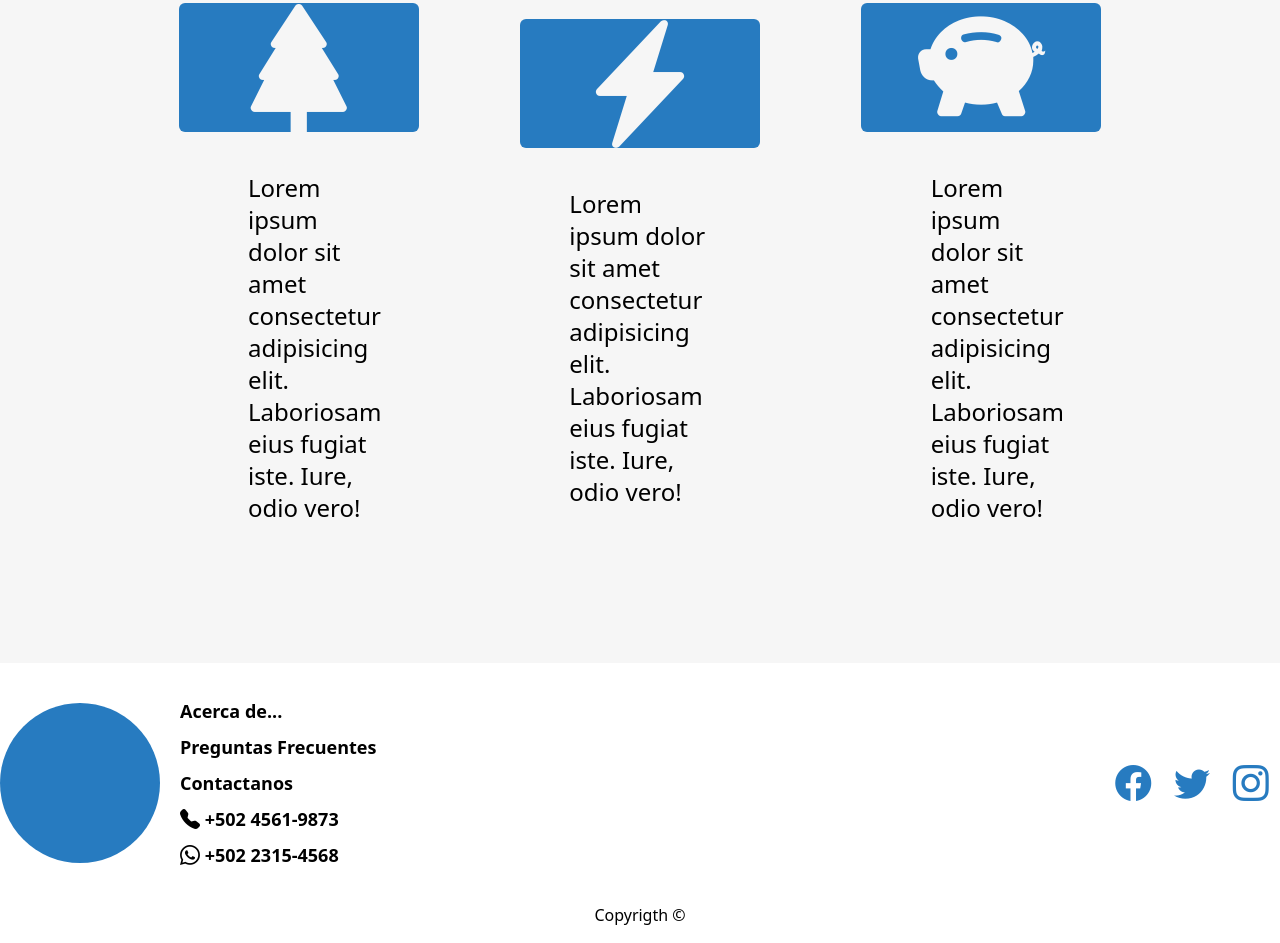
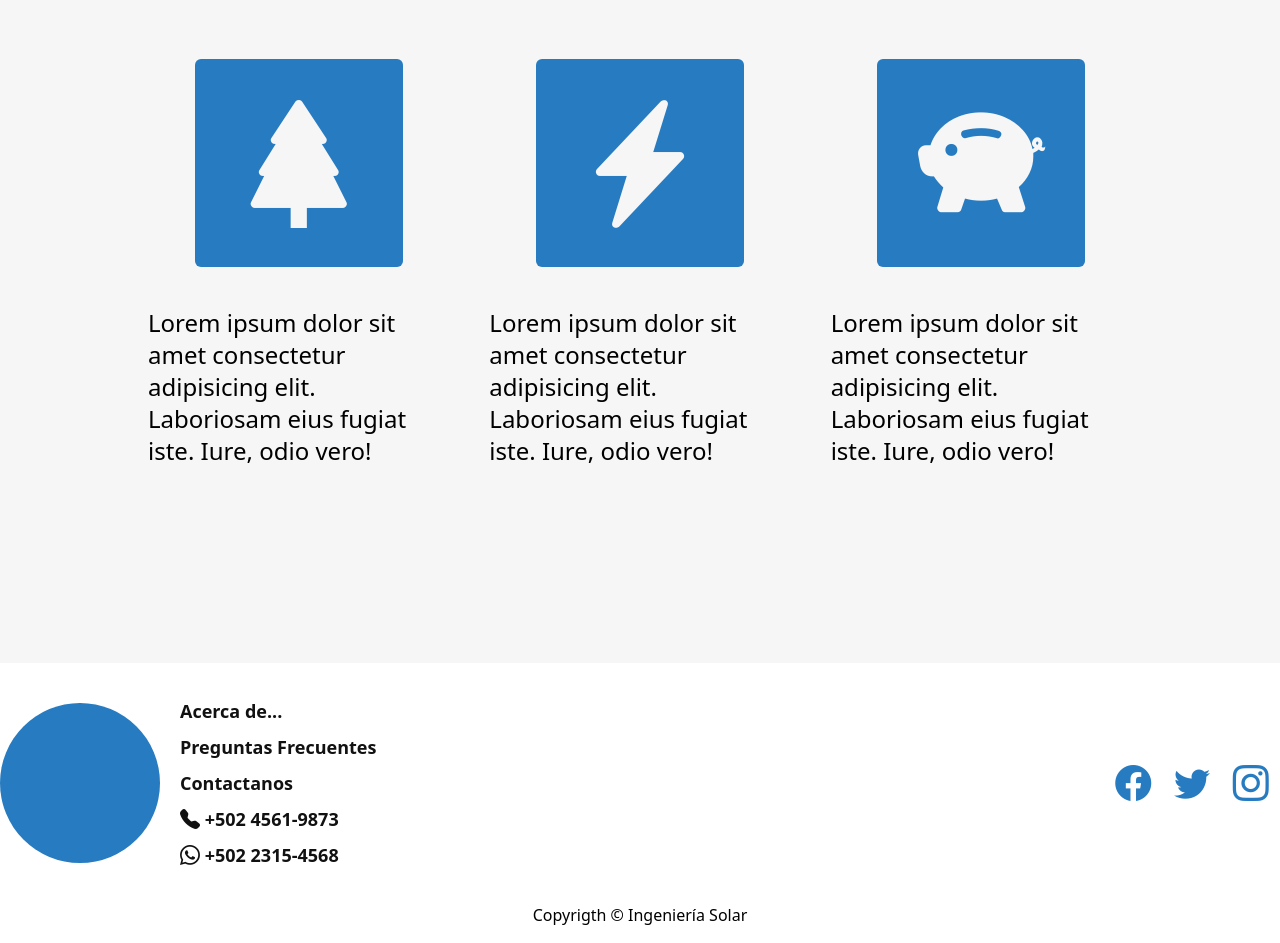
Before and after one commit to JOMADELEMA/ingenieria-solar-website, a website: page index.html in a window 1280 px wide. Shown: the part 1737-2680 px from the top of the page. Drawn offline with nearby package versions, Linux system fonts and the light colour scheme.

Commit message:
UI/UX fixes

```diff
--- a/index.html
+++ b/index.html
@@ -23,13 +23,13 @@
         </div>
         <div id="logo__container" class="mr-5 text-3xl lg:mr-0 lg:ml-5">Ingeniería Solar</div>
         <div id="nav__links--collapsed" class="hidden lg:block lg:mr-5" >
-          <a href="#" class="hover:text-darkest px-2 rounded-md"
+          <a href="#" class="hover:text-darkest xl:text-xl px-2 rounded-md"
             >Acerca de...</a
           >
-          <a href="#" class="hover:text-darkest px-2 rounded-md"
+          <a href="#" class="hover:text-darkest xl:text-xl px-2 rounded-md"
             >Contactanos</a
           >
-          <a href="#" class="hover:text-darkest px-2 rounded-md"
+          <a href="#" class="hover:text-darkest xl:text-xl px-2 rounded-md"
             >Preguntas frecuentes</a
           >
         </div>
@@ -64,7 +64,7 @@
       <!-- End of Sidebar-->
 
       <!-- Main Section -->
-      <section id="main__section" class="h-96 lg:h-screen flex flex-col justify-center">
+      <section id="main__section" class="h-110 lg:h-screen flex flex-col justify-center">
         <div id="main__text" class="p-10 md:w-1/2 xl:px-32">
           <h1 class="text-2xl lg:text-3xl xl:mb-5">Lorem ipsum dolor sit amet.</h1>
           <h2 class="text-lg lg:text-xl">
@@ -75,7 +75,7 @@
         </div>
         <div id="main__button" class="flex justify-center md:w-1/2">
           <button
-            class="bg-darken xl:bg-normal hover:bg-normal2 text-brighter px-5 rounded-md h-10"
+            class="bg-darken hover:bg-normal2 text-brighter px-5 rounded-md h-10"
           >
             Más información
           </button>
@@ -112,37 +112,37 @@
       <!-- Features Section -->
       <section id="features" class="p-10 xl:p-32 lg:h-screen lg:flex lg:flex-col lg:justify-center lg:place-items-center xl:flex-row">
         <div id="card" class="h-48 xl:h-100 flex md:flex-row-reverse justify-center place-items-center px-5 xl:flex-col-reverse xl:w-4/12">
-          <div id="card__text" class="text-lg lg:text-2xl lg:font-normal font-semibold mr-6 md:mr-0 md:ml-8 lg:px-20 xl:mr-0 xl:mt-10">
+          <div id="card__text" class="text-md md:text-lg lg:text-2xl lg:font-normal font-semibold mr-6 md:mr-0 md:ml-8 lg:px-20 xl:mr-0 xl:mt-10 xl:p-0 xl:m-0 w-full">
             Lorem ipsum dolor sit amet consectetur adipisicing elit. Laboriosam
             eius fugiat iste. Iure, odio vero!
           </div>
           <div
             id="card__icon"
-            class="h-28 w-80 md:w-60 lg:h-44 xl:h-52 bg-darken rounded-md flex justify-center place-items-center"
+            class="h-28 w-80 md:w-40 lg:w-80 lg:h-44 xl:h-52 xl:w-52 bg-darken rounded-md flex justify-center place-items-center"
           >
             <i class="bi bi-tree-fill text-7xl lg:text-9xl text-brighter"></i>
           </div>
         </div>
         <div id="card" class="h-48 xl:h-100 flex md:flex-row-reverse lg:flex-row justify-center place-items-center px-5 xl:flex-col-reverse xl:w-4/12">
-          <div id="card__text" class="text-lg lg:text-2xl lg:font-normal font-semibold mr-6 md:mr-0 md:ml-8 lg:mr-6 lg:ml-0 lg:px-20 xl:mr-0 xl:mt-10">
+          <div id="card__text" class="text-md md:text-lg lg:text-2xl lg:font-normal font-semibold mr-6 md:mr-0 md:ml-8 lg:mr-6 lg:ml-0 lg:px-20 xl:mr-0 xl:mt-10 xl:p-0 xl:m-0 w-full">
             Lorem ipsum dolor sit amet consectetur adipisicing elit. Laboriosam
             eius fugiat iste. Iure, odio vero!
           </div>
           <div
             id="card__icon"
-            class="h-28 w-80 md:w-60 lg:h-44 xl:h-52 bg-darken rounded-md flex justify-center place-items-center"
+            class="h-28 w-80 md:w-40 lg:w-80 lg:h-44 xl:h-52 xl:w-52 bg-darken rounded-md flex justify-center place-items-center"
           >
             <i class="bi bi-lightning-charge-fill text-7xl lg:text-9xl text-brighter"></i>
           </div>
         </div>
         <div id="card" class="h-48 xl:h-100 flex md:flex-row-reverse justify-center place-items-center px-5 xl:flex-col-reverse  xl:w-4/12">
-          <div id="card__text" class="text-lg lg:text-2xl lg:font-normal font-semibold mr-6 md:mr-0 md:ml-8 lg:px-20 xl:mr-0 xl:mt-10">
+          <div id="card__text" class="text-md md:text-lg lg:text-2xl lg:font-normal font-semibold mr-6 md:mr-0 md:ml-8 lg:px-20 xl:mr-0 xl:mt-10 xl:p-0 xl:m-0 w-full">
             Lorem ipsum dolor sit amet consectetur adipisicing elit. Laboriosam
             eius fugiat iste. Iure, odio vero!
           </div>
           <div
             id="card__icon"
-            class="h-28 w-80 md:w-60 lg:h-44 xl:h-52 bg-darken rounded-md flex justify-center place-items-center"
+            class="h-28 w-80 md:w-40 lg:w-80 lg:h-44 xl:h-52 xl:w-52 bg-darken rounded-md flex justify-center place-items-center"
           >
             <i class="bi bi-piggy-bank-fill text-7xl lg:text-9xl text-brighter"></i>
           </div>
@@ -157,21 +157,21 @@
             id="footer__links"
             class="flex flex-col place-items-center justify-center h-60  lg:place-items-start lg:ml-5"
           >
-            <a href="#" class="py-1 text-lg font-semibold hover:text-darken"
+            <a href="#" class="py-1 text-lg font-semibold hover:text-darken text-darkest"
               >Acerca de...</a
             >
-            <a href="#" class="py-1 text-lg font-semibold hover:text-darken"
+            <a href="#" class="py-1 text-lg font-semibold hover:text-darken text-darkest"
               >Preguntas Frecuentes</a
             >
-            <a href="#" class="py-1 text-lg font-semibold hover:text-darken"
+            <a href="#" class="py-1 text-lg font-semibold hover:text-darken text-darkest"
               >Contactanos</a
             >
-            <a href="#" class="py-1 text-lg font-semibold hover:text-darken">
+            <a href="#" class="py-1 text-lg font-semibold hover:text-darken text-darkest">
               <i class="bi bi-telephone-fill text-xl"></i>
 
               +502 4561-9873</a
             >
-            <a href="#" class="py-1 text-lg font-semibold hover:text-darken">
+            <a href="#" class="py-1 text-lg font-semibold hover:text-darken text-darkest">
               <i class="bi bi-whatsapp text-xl"></i>
 
               +502 2315-4568</a
@@ -206,8 +206,8 @@
             </div>
           </div>
         </div>
-        <div id="footer__copyright" class="flex justify-center bg-white">
-          Copyrigth &copy;
+        <div id="footer__copyright" class="flex justify-center bg-white mb-4">
+          Copyrigth &copy;  Ingeniería Solar
         </div>
       </footer>
 
--- a/tailwind.config.js
+++ b/tailwind.config.js
@@ -1,5 +1,13 @@
 /** @type {import('tailwindcss').Config} */
 module.exports = {
+  purge: {
+    enabled: true,
+    content: [
+        './Pages/**/*.cshtml',
+        './Views/**/*.chstml'
+    ]
+  },
+  darkMode: false,
   content: ["./src/*.{html,js}", "./index.html", "./location.html"],
   theme: {
     extend: {
@@ -18,6 +26,7 @@ module.exports = {
       },
       height: {
         "100": "28rem",
+        "110": "32rem",
         "0.9": "90%"
       },
     },
```
Also changed, not shown: dist/output.css.
